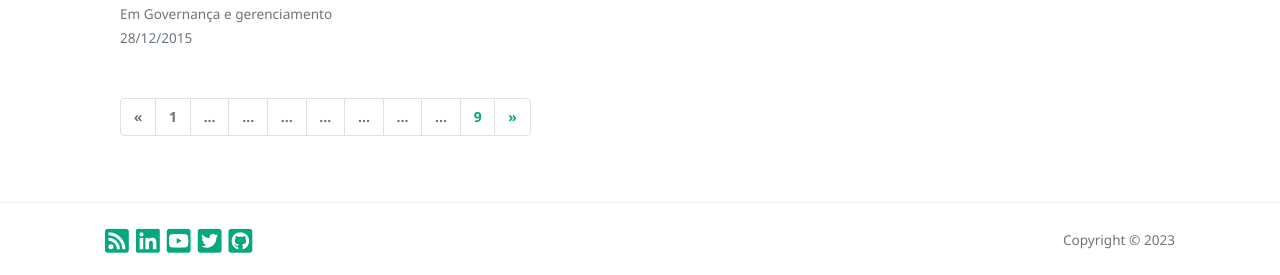
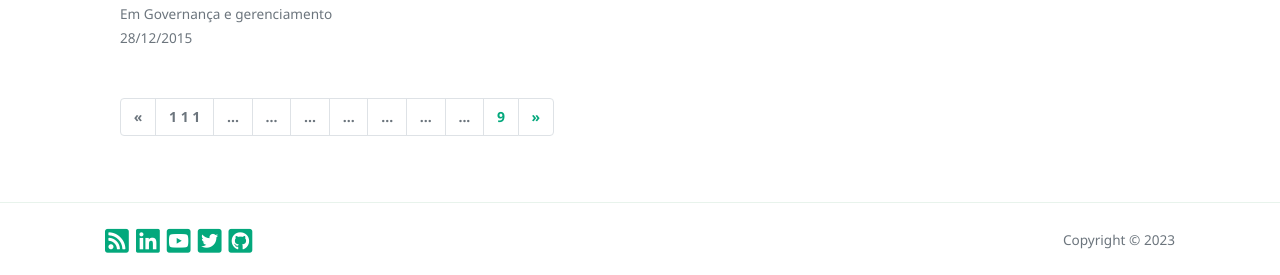
Before and after one commit to diogomatheus/diogomatheus.github.io, a Jekyll site: the page built from index.html, in a window 1280 px wide and 900 px high, scrolled down 1933 px. Shown: the part 622-897 px from the top of the window. Built offline with Jekyll 4.4.1, drawn with Linux system fonts in a browser that asks for light colours; nearby versions of some CDN libraries; the list of posts is cut into pages by our own code.

```diff
--- a/index.html
+++ b/index.html
@@ -184,7 +184,7 @@
 
                     {% for page in (1..paginator.total_pages) %}
                     {% if page == paginator.page %}
-                    <li class="page-item disabled"><span class="webjeda page-link">{{ page }}</span></li>
+                    <li class="page-item disabled"><span class="webjeda page-link">{{ page }} {{abstract_previous}} {{abstract_next}}</span></li>
                     {% elsif page == 1 %}
                     <li class="page-item"><a class="page-link" href="{{site.baseurl}}/">{{ page }}</a></li>
                     {% elsif page == paginator.total_pages %}
```
